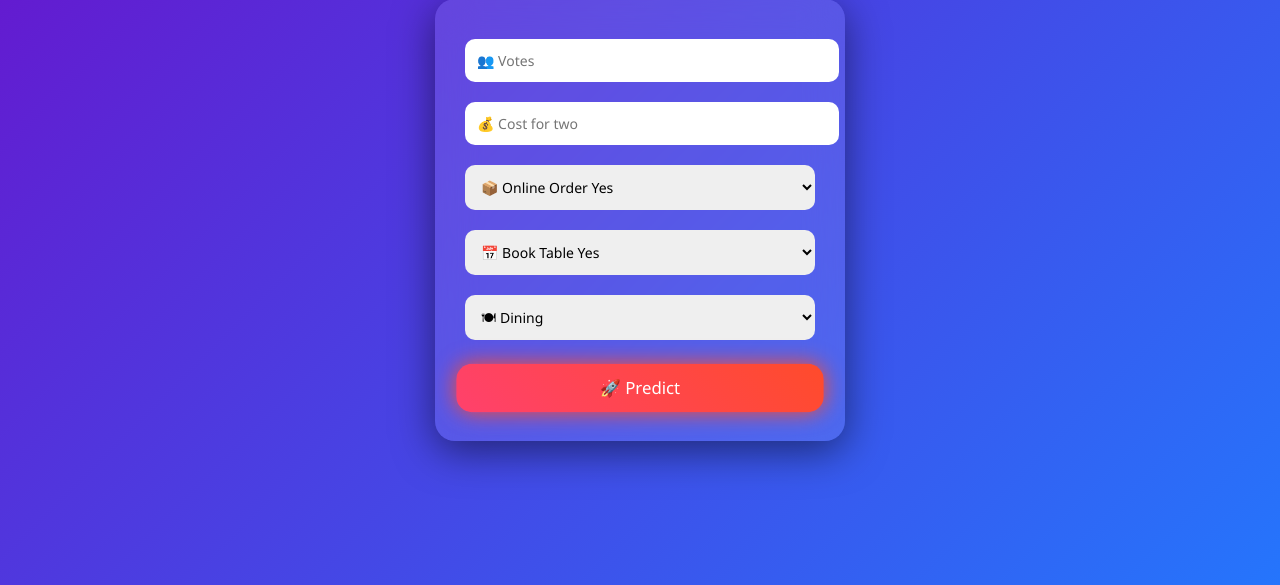
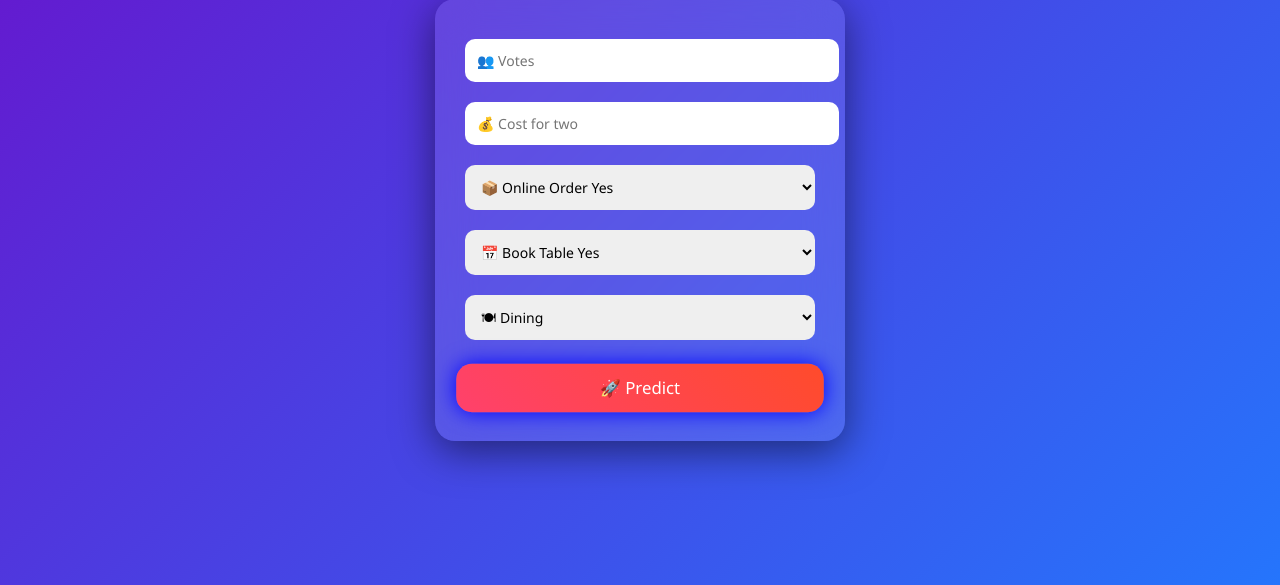
Before and after one commit to pk7070-create/zomato-rating-predictor, a Flask app: page / in a window 1280 px wide, with the pointer over the restyled element. Shown: the part 215-800 px from the top of the page. Run offline with Flask 3, Linux system fonts and the light colour scheme; parts of the project's set-up code (start-up, migrations or seed data) failed here and were passed over.

Commit message:
color chnge

```diff
--- a/templates/index.html
+++ b/templates/index.html
@@ -61,7 +61,7 @@
 
         button:hover {
             transform: scale(1.05);
-            box-shadow: 0 0 20px #ff4b2b;
+            box-shadow: 0 0 20px blue;
         }
 
         .result {
```
